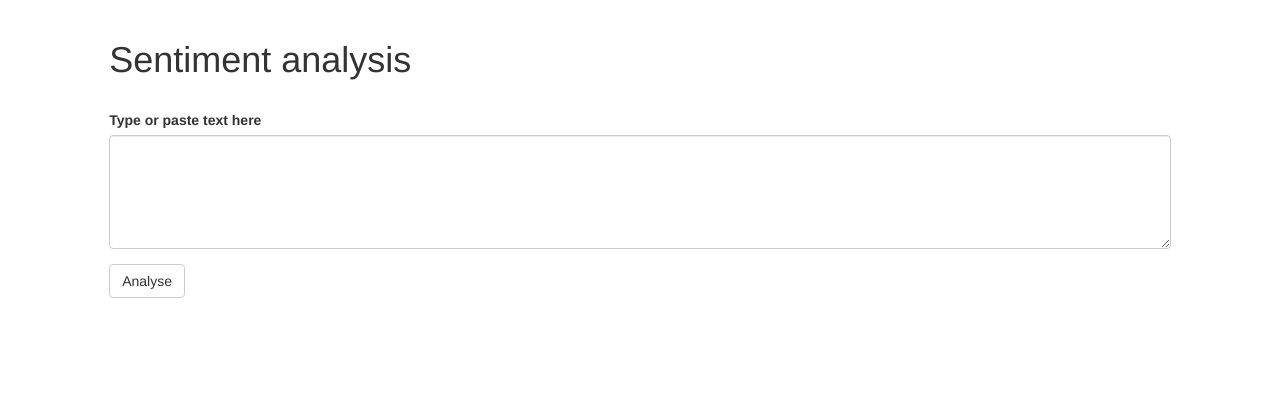
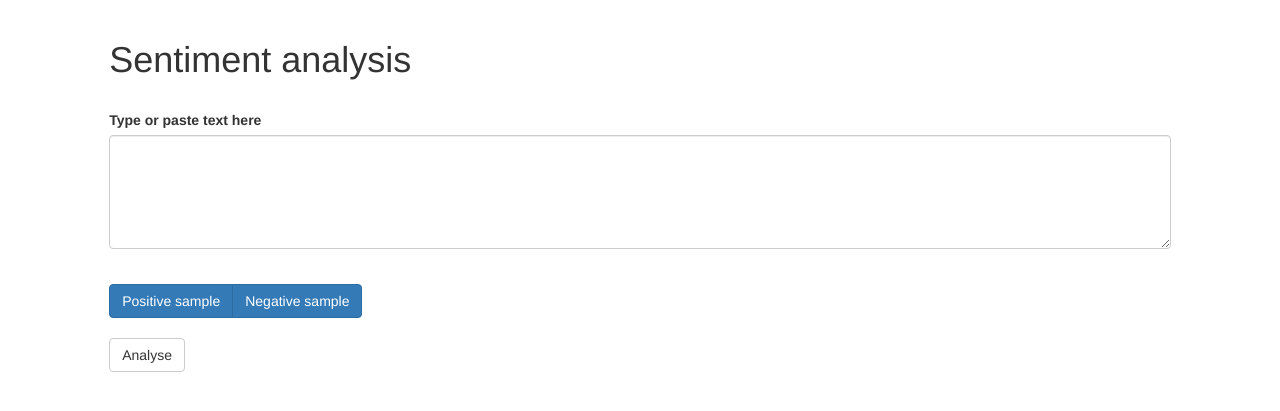
Before and after one commit to bialogic/DjangoApplicactionOld, a Django app: page /sentiment in a window 1280 px wide. Shown: the part 54-465 px from the top of the page. Run offline with Django 3.2, Linux system fonts and the light colour scheme; some libraries are stand-ins or nearby versions.

Commit message:
Added text samples text for sentiment analysis.
Two buttons that provide positive and negative text to show how the sentiment analysis works.

```diff
--- a/ProjectA/firstapp/templates/SentimentAnalysis.html
+++ b/ProjectA/firstapp/templates/SentimentAnalysis.html
@@ -6,6 +6,23 @@ Matthew Weaver, 2016
 {% block title %}
     Sentiment Analysis - {{ block.super }}
 {% endblock title %}
+
+{% block header %}
+    <link rel="stylesheet" href="https://maxcdn.bootstrapcdn.com/bootstrap/3.3.7/css/bootstrap.min.css">
+    <script src="https://ajax.googleapis.com/ajax/libs/jquery/3.1.1/jquery.min.js"></script>
+    <script src="https://maxcdn.bootstrapcdn.com/bootstrap/3.3.7/js/bootstrap.min.js"></script>
+    <script>
+        <!-- Click event for the Home button shown in the page header -->
+        function PositiveSample() {
+            document.getElementById("sentimentText").value = 'The holiday was simply amazing. The food was excellent and we met some really interesting people. Relaxing on the beach in the glorious sunshine is something I definitely need to do more.';
+        }
+
+        <!-- Click event for the About button shown in the page header -->
+        function NegativeSample() {
+            document.getElementById("sentimentText").value = 'Well I do not want to go through that ordeal again. It was a complete nightmare. Spending 8 hours in traffic with nobody to talk to is just the worst possible way to spend a day.';
+        }
+    </script>
+{% endblock header %}
 {% block content %}
     <br>
     <h1>Sentiment analysis</h1>
@@ -13,8 +30,14 @@ Matthew Weaver, 2016
     <form>
         <div class="form-group">
             <label for="textAnalysis">Type or paste text here</label>
-            <textarea class="form-control" rows="5" id="textAnalysis"></textarea>
+            <textarea id="sentimentText" class="form-control" rows="5" id="textAnalysis"></textarea>
         </div>
+        <br>
+        <div class="btn-group">
+            <button type="button" class="btn btn-primary" onclick="PositiveSample()">Positive sample</button>
+            <button type="button" class="btn btn-primary" onclick=" NegativeSample()">Negative sample</button>
+        </div>
+        <br><br>
         <button type="submit" class="btn btn-default"> Analyse</button>
     </form>
 {% endblock content %}
```
